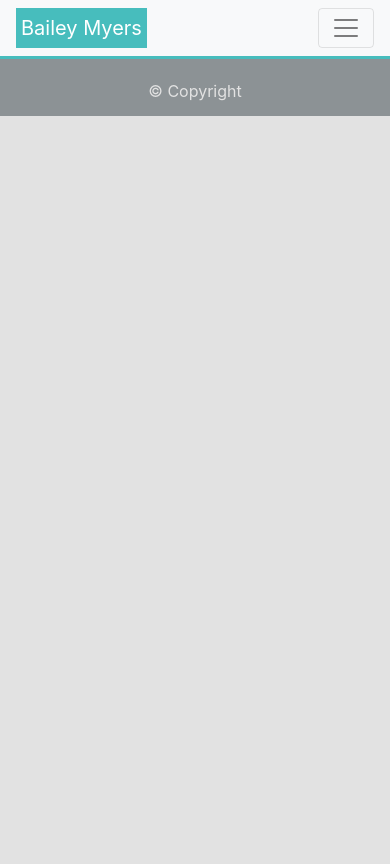
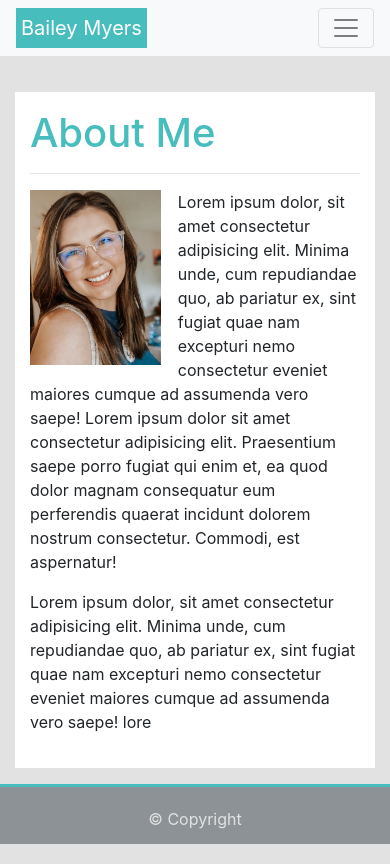
Before and after one commit to baileymyers/Responsive-Portfolio, a plain HTML site: page index.html in a window 390 px wide. Drawn offline with nearby package versions, Linux system fonts and the light colour scheme.

Commit message:
updated all pages with bootstrap columns and rows for responsiveness

```diff
--- a/contact.css
+++ b/contact.css
@@ -8,15 +8,16 @@
     background-color: rgb(226, 226, 226);
 }
 
-/* .myContainer {
-    max-width: max-content !important;
-} */
-
-main {
+.my-row {
     background-color: white;
     margin: 20px;
-    width: 90% !important;
-    margin-top: 100px;
+    margin-top: 10%;
+    /* width: 75%; */
+}
+
+.contact-head {
+    color: rgb(71, 189, 189);
+    padding-top: 5%;
 }
 
 .contact-box {
@@ -24,8 +25,12 @@ main {
     padding-bottom: 25px;
 }
 
-hr {
-    width: 300px;
+.contact-container {
+    margin-bottom: 10%;
+}
+
+.form-style {
+    padding-bottom: 10%;
 }
 
   .submit-button {
@@ -39,11 +44,13 @@ hr {
 
   footer {
     background-color: rgb(140, 146, 149);
-      position: static;
     text-align: center;
     color: rgb(226, 226, 226);
     height: 60px;
     padding: 20px 100px;
     border-top-color: rgb(71, 189, 189);
     border-top-style: solid;
+    position: sticky;
+    bottom: 0;
+    width: auto;
 }
--- a/index.css
+++ b/index.css
@@ -8,13 +8,33 @@
     background-color: rgb(226, 226, 226);
 }
 
+.about-me {
+    background-color: white;
+    margin-top: 10%;
+    padding-bottom: 5%;
+    margin-bottom: 10%;
+}
+
+.about-me-head {
+    color: rgb(71, 189, 189);
+    padding-top: 5%;
+}
+
+.my-image {
+    height: 175px;
+    width: auto;
+    margin-right: 5%;
+}
+
 footer {
     background-color: rgb(140, 146, 149);
-    position: static;
     text-align: center;
     color: rgb(226, 226, 226);
     height: 60px;
     padding: 20px 100px;
     border-top-color: rgb(71, 189, 189);
     border-top-style: solid;
+    position: sticky;
+    bottom: 0;
+    width: auto;
 }
--- a/index.html
+++ b/index.html
@@ -18,19 +18,33 @@
             <div class="collapse navbar-collapse" id="navbarNav">
               <ul class="navbar-nav ml-auto">
                 <li class="nav-item">
-                  <a class="nav-link" href="#">Contact</a>
+                  <a class="nav-link" href="./contact.html">Contact</a>
                 </li>
                 <li class="nav-item">
-                  <a class="nav-link" href="#">Portfolio</a>
+                  <a class="nav-link" href="./portfolio.html">Portfolio</a>
                 </li>
                 <li class="nav-item active">
-                  <a class="nav-link" href="#">About<span class="sr-only">(current)</span></a>
+                  <a class="nav-link" href="./index.html">About<span class="sr-only">(current)</span></a>
                 </li>
               </ul>
             </div>
           </nav>
     <main class="container">
-
+        <div class="row">
+          <div class="col">
+            <div class="col col-md-7 col-lg-8 about-me">
+              <h1 class="about-me-head">About Me</h1>
+              <hr>
+              <img src="images\me.JPG" class="my-image float-left">
+              <p>
+                Lorem ipsum dolor, sit amet consectetur adipisicing elit. Minima unde, cum repudiandae quo, ab pariatur ex, sint fugiat quae nam excepturi nemo consectetur eveniet maiores cumque ad assumenda vero saepe! Lorem ipsum dolor sit amet consectetur adipisicing elit. Praesentium saepe porro fugiat qui enim et, ea quod dolor magnam consequatur eum perferendis quaerat incidunt dolorem nostrum consectetur. Commodi, est aspernatur!
+              </p>
+              <p>
+                Lorem ipsum dolor, sit amet consectetur adipisicing elit. Minima unde, cum repudiandae quo, ab pariatur ex, sint fugiat quae nam excepturi nemo consectetur eveniet maiores cumque ad assumenda vero saepe! lore
+              </p>
+            </div>
+          </div>
+        </div>
     </main>
     <footer>
       &#169; Copyright
--- a/portfolio.css
+++ b/portfolio.css
@@ -1,7 +1,40 @@
 .myName {
     background-color: rgb(71, 189, 189);
+    padding-left: 5px;
+    padding-right: 5px;
 }
 
 .background {
-    background-image: url("./images/pexels-lorenzo-242236.jpg");
+    background-color: rgb(226, 226, 226);
 }
+
+.portfolio{
+    background-color: white;
+    margin-top: 20%;
+    padding-bottom: 5%;
+    margin-bottom: 10%;
+}
+
+.portfolio-head {
+    color: rgb(71, 189, 189);
+    padding-top: 5%;
+}
+
+.portfolio-image {
+    padding-top: 5%;
+    padding-bottom: 5%;
+    padding-left: 2%;
+}
+
+footer {
+    background-color: rgb(140, 146, 149);
+    text-align: center;
+    color: rgb(226, 226, 226);
+    height: 60px;
+    padding: 20px 100px;
+    border-top-color: rgb(71, 189, 189);
+    border-top-style: solid;
+    position: sticky;
+    bottom: 0;
+    width: auto;
+}
```
Also changed, not shown: contact.html (+10 -10 lines), portfolio.html (+21 -3 lines), images/me.JPG (added), 1 other file. Lines whose indentation alone changed are shown as unchanged.
